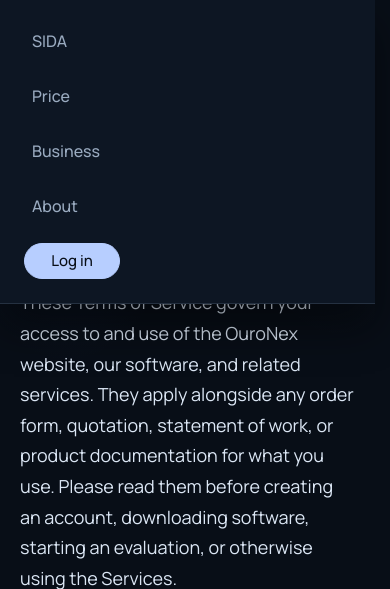
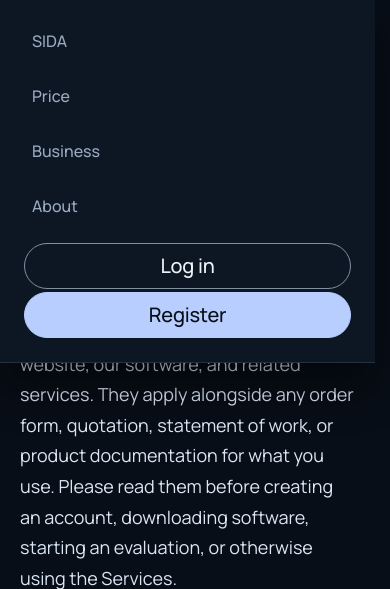
Before and after one commit to DebugZHY/OuroNex-Official-Website, a Django app: page /terms.html in a window 390 px wide, after a click that opens the changed part. Shown: the part 83-672 px from the top of the page. Run offline with Django 5.2, Linux system fonts and the light colour scheme.

Commit message:
feat: add a Register action to the header beside Log in
The header only offered Log in. Register is now the filled primary on the
right, and Log in becomes the quiet outlined secondary on its left — the order
and the weight split measured on linear.app and vercel.com (Log in left/ghost,
Sign up right/solid, 7-12px apart). Both pills carry the 20px label asked for,
46px tall, 12px apart.

- the anchor is added after Log in on 14 pages: the 13 static pages plus the
  Django login page
- assets/site.css owns the pair and drops the old fixed 96px/14px pill;
  assets/legal.css loses its per-page override so legal pages inherit it
- assets/site.js removes Register once a visitor is signed in, where the
  existing avatar replaces Log in
- shared.register.d67299 added to assets/i18n/shared.json and compiled

Verified in the browser: home, arena, news, privacy and the login page all
render Log in 104x46 at 20px transparent over #8290a3 and Register 127x46 at
20px on #b7ceff, 12px apart, no overflow at 1440 or 390; the mobile menu
stacks them at 327x46. i18n_audit.py: 17 pages, 271 keys, 738 entries.

```diff
--- a/404.html
+++ b/404.html
@@ -37,6 +37,7 @@
 <div class="nav-secondary"><div aria-label="Language / 語言 / 语言" class="language-switcher" data-no-i18n="" role="group"><button aria-label="繁體中文" aria-pressed="false" data-lang="zh-TW" type="button">繁</button><button aria-label="简体中文" aria-pressed="false" data-lang="zh-CN" type="button">简</button><button aria-label="English" aria-pressed="true" data-lang="en" type="button">EN</button></div>
 
 <a data-signin="" href="/login/"><span data-i18n="shared.log-in.f7c400">Log in</span></a>
+<a data-register="" href="/register/"><span data-i18n="shared.register.d67299">Register</span></a>
 </div>
 </nav>
 </div>
--- a/arena.html
+++ b/arena.html
@@ -53,6 +53,7 @@
 <div class="nav-secondary"><div aria-label="Language / 語言 / 语言" class="language-switcher" data-no-i18n="" role="group"><button aria-label="繁體中文" aria-pressed="false" data-lang="zh-TW" type="button">繁</button><button aria-label="简体中文" aria-pressed="false" data-lang="zh-CN" type="button">简</button><button aria-label="English" aria-pressed="true" data-lang="en" type="button">EN</button></div>
 
 <a data-signin="" href="/login/"><span data-i18n="shared.log-in.f7c400">Log in</span></a>
+<a data-register="" href="/register/"><span data-i18n="shared.register.d67299">Register</span></a>
 </div>
 </nav>
 </div>
--- a/assets/i18n/shared.js
+++ b/assets/i18n/shared.js
@@ -54,6 +54,11 @@ window.OuroNexI18n = Object.assign(window.OuroNexI18n || {}, {
     "en": "Log in",
     "zh-CN": "登录",
     "zh-TW": "登入"
+  },
+  "shared.register.d67299": {
+    "en": "Register",
+    "zh-CN": "注册",
+    "zh-TW": "註冊"
   },
   "shared.2026-ouronex-technology-company-limite.d294b9": {
     "en": "© 2026 OuroNex Technology Company Limited",
--- a/assets/i18n/shared.json
+++ b/assets/i18n/shared.json
@@ -53,6 +53,11 @@
     "en": "Log in",
     "zh-CN": "登录",
     "zh-TW": "登入"
+  },
+  "shared.register.d67299": {
+    "en": "Register",
+    "zh-CN": "注册",
+    "zh-TW": "註冊"
   },
   "shared.2026-ouronex-technology-company-limite.d294b9": {
     "en": "© 2026 OuroNex Technology Company Limited",
--- a/assets/legal.css
+++ b/assets/legal.css
@@ -58,14 +58,6 @@
   min-width: 40px;
   min-height: 40px;
   font-size: 20px;
-}
-
-.legal-page .desktop-nav .nav-secondary [data-signin] {
-  width: 96px;
-  min-width: 96px;
-  height: 40px;
-  min-height: 40px;
-  font-size: 16px;
 }
 
 .legal-main {
@@ -457,12 +449,6 @@
     font-size: 18px;
   }
 
-  .legal-page .desktop-nav .nav-secondary [data-signin] {
-    height: 36px;
-    min-height: 36px;
-    font-size: 15px;
-  }
-
   .legal-sidebar {
     top: 118px;
   }
--- a/assets/site.css
+++ b/assets/site.css
@@ -42,18 +42,24 @@ p{text-wrap:pretty}p+p{margin-top:18px}strong{font-weight:600;color:var(--ink)}e
 .nav-secondary{display:flex;align-items:center;justify-content:flex-end;gap:20px;flex:0 0 auto}
 .desktop-nav a{position:relative;font-size:14px;color:var(--muted);font-weight:500;padding:14px 0;transition:color .2s,background-color .2s,border-color .2s;white-space:nowrap}
 .desktop-nav a:hover,.desktop-nav a[aria-current='page']{color:var(--ink)}
-.desktop-nav a:not(.nav-contact):not([data-signin])::after{content:'';position:absolute;left:0;right:0;bottom:5px;height:1px;background:var(--accent);transform:scaleX(0);transform-origin:left;transition:transform .25s var(--ease)}
+.desktop-nav a:not(.nav-contact):not([data-signin]):not([data-register])::after{content:'';position:absolute;left:0;right:0;bottom:5px;height:1px;background:var(--accent);transform:scaleX(0);transform-origin:left;transition:transform .25s var(--ease)}
 .desktop-nav a[aria-current='page']::after,.desktop-nav a:hover::after{transform:scaleX(1)}
 .desktop-nav .nav-contact{display:inline-flex;align-items:center;justify-content:center;color:var(--ink);border:1px solid #60718980;border-radius:4px;padding:10px 16px;min-height:44px}
 .desktop-nav .nav-contact:hover{border-color:var(--accent);background:#729eff0a}
 .nav-secondary{gap:12px}
+/* Header actions: Log in is the quiet secondary on the left, Register the filled
+   primary on the right — the order and the weight split measured on linear.app
+   and vercel.com (Log in left / ghost, Sign up right / solid, 7-12px apart). */
 .desktop-nav .nav-secondary .nav-contact,
-.desktop-nav .nav-secondary [data-signin]{display:inline-flex;align-items:center;justify-content:center;min-height:36px;padding:6px 18px;border-radius:999px;font-size:14px;line-height:1.2}
+.desktop-nav .nav-secondary [data-signin],
+.desktop-nav .nav-secondary [data-register]{display:inline-flex;align-items:center;justify-content:center;min-height:46px;padding:0 24px;border-radius:999px;font-size:20px;font-weight:500;line-height:1.2;letter-spacing:-.01em}
 .desktop-nav .nav-secondary .nav-contact{color:var(--ink);background:transparent;border:1px solid #8290a3}
 .desktop-nav .nav-secondary .nav-contact:hover{color:var(--ink);background:#729eff24;border-color:var(--accent)}
-.desktop-nav .nav-secondary [data-signin]{color:var(--bg);background:#b7ceff;border:1px solid #b7ceff;width:96px;min-width:96px;height:var(--nav-pill-height);min-height:var(--nav-pill-height);padding:0;justify-content:center;white-space:nowrap;font-size:14px;line-height:1.2}
+.desktop-nav .nav-secondary [data-signin]{color:var(--ink);background:transparent;border:1px solid #8290a3;white-space:nowrap}
 /* The signed-in avatar is a circle whose diameter equals that same height. */
-.desktop-nav .nav-secondary [data-signin]:hover{color:var(--bg);background:#c6d9ff;border-color:#c6d9ff}
+.desktop-nav .nav-secondary [data-signin]:hover{color:var(--ink);background:#729eff24;border-color:var(--accent)}
+.desktop-nav .nav-secondary [data-register]{color:var(--bg);background:#b7ceff;border:1px solid #b7ceff;white-space:nowrap}
+.desktop-nav .nav-secondary [data-register]:hover{color:var(--bg);background:#c6d9ff;border-color:#c6d9ff}
 .menu-toggle{display:none;width:46px;height:46px;flex:0 0 46px;border:1px solid var(--line);border-radius:4px;background:transparent;align-items:center;justify-content:center;flex-direction:column;gap:6px}
 .menu-toggle span{width:18px;height:1px;background:var(--ink);transition:transform .2s}
 .menu-toggle[aria-expanded='true'] span:first-child{transform:translateY(3.5px) rotate(45deg)}.menu-toggle[aria-expanded='true'] span:last-child{transform:translateY(-3.5px) rotate(-45deg)}
--- a/assets/site.js
+++ b/assets/site.js
@@ -253,6 +253,8 @@
   const setSignedIn = (link, user) => {
     const username = typeof user.username === 'string' ? user.username.trim() : '';
     if (!username) return;
+    /* A signed-in visitor sees an avatar instead of Log in / Register. */
+    document.querySelectorAll('[data-register]').forEach(node => node.remove());
     const avatar = safeAvatarUrl(user.avatar);
     link.setAttribute('href', '/dashboard/');
     link.classList.add('is-authenticated');
--- a/backend/templates/accounts/login.html
+++ b/backend/templates/accounts/login.html
@@ -44,6 +44,7 @@
 <div class="nav-secondary"><div aria-label="Language / 語言 / 语言" class="language-switcher" data-no-i18n="" role="group"><button aria-label="繁體中文" aria-pressed="false" data-lang="zh-TW" type="button">繁</button><button aria-label="简体中文" aria-pressed="false" data-lang="zh-CN" type="button">简</button><button aria-label="English" aria-pressed="true" data-lang="en" type="button">EN</button></div>
 
 <a aria-current="page" data-signin="" href="/login/"><span data-i18n="shared.log-in.f7c400">Log in</span></a>
+<a data-register="" href="/register/"><span data-i18n="shared.register.d67299">Register</span></a>
 </div>
 </nav>
 </div>
--- a/index.html
+++ b/index.html
@@ -45,6 +45,7 @@
 <div class="nav-secondary">
 <div aria-label="Language / 語言 / 语言" class="language-switcher" data-no-i18n="" role="group"><button aria-label="繁體中文" aria-pressed="false" data-lang="zh-TW" type="button">繁</button><button aria-label="简体中文" aria-pressed="false" data-lang="zh-CN" type="button">简</button><button aria-label="English" aria-pressed="true" data-lang="en" type="button">EN</button></div>
 <a data-signin="" href="/login/"><span data-i18n="shared.log-in.f7c400">Log in</span></a>
+<a data-register="" href="/register/"><span data-i18n="shared.register.d67299">Register</span></a>
 </div>
 </nav>
 </div>
--- a/news/_template.html
+++ b/news/_template.html
@@ -65,6 +65,7 @@
 <div class="nav-secondary"><div aria-label="Language / 語言 / 语言" class="language-switcher" data-no-i18n="" role="group"><button aria-label="繁體中文" aria-pressed="false" data-lang="zh-TW" type="button">繁</button><button aria-label="简体中文" aria-pressed="false" data-lang="zh-CN" type="button">简</button><button aria-label="English" aria-pressed="true" data-lang="en" type="button">EN</button></div>
 
 <a data-signin="" href="/login/"><span data-i18n="shared.log-in.f7c400">Log in</span></a>
+<a data-register="" href="/register/"><span data-i18n="shared.register.d67299">Register</span></a>
 </div>
 </nav>
 </div>
--- a/news/sample-drawings-as-engineer.html
+++ b/news/sample-drawings-as-engineer.html
@@ -65,6 +65,7 @@
 <div class="nav-secondary"><div aria-label="Language / 語言 / 语言" class="language-switcher" data-no-i18n="" role="group"><button aria-label="繁體中文" aria-pressed="false" data-lang="zh-TW" type="button">繁</button><button aria-label="简体中文" aria-pressed="false" data-lang="zh-CN" type="button">简</button><button aria-label="English" aria-pressed="true" data-lang="en" type="button">EN</button></div>
 
 <a data-signin="" href="/login/"><span data-i18n="shared.log-in.f7c400">Log in</span></a>
+<a data-register="" href="/register/"><span data-i18n="shared.register.d67299">Register</span></a>
 </div>
 </nav>
 </div>
--- a/news/sample-hong-kong-gba.html
+++ b/news/sample-hong-kong-gba.html
@@ -65,6 +65,7 @@
 <div class="nav-secondary"><div aria-label="Language / 語言 / 语言" class="language-switcher" data-no-i18n="" role="group"><button aria-label="繁體中文" aria-pressed="false" data-lang="zh-TW" type="button">繁</button><button aria-label="简体中文" aria-pressed="false" data-lang="zh-CN" type="button">简</button><button aria-label="English" aria-pressed="true" data-lang="en" type="button">EN</button></div>
 
 <a data-signin="" href="/login/"><span data-i18n="shared.log-in.f7c400">Log in</span></a>
+<a data-register="" href="/register/"><span data-i18n="shared.register.d67299">Register</span></a>
 </div>
 </nav>
 </div>
--- a/news/sample-llm-drawing-review.html
+++ b/news/sample-llm-drawing-review.html
@@ -65,6 +65,7 @@
 <div class="nav-secondary"><div aria-label="Language / 語言 / 语言" class="language-switcher" data-no-i18n="" role="group"><button aria-label="繁體中文" aria-pressed="false" data-lang="zh-TW" type="button">繁</button><button aria-label="简体中文" aria-pressed="false" data-lang="zh-CN" type="button">简</button><button aria-label="English" aria-pressed="true" data-lang="en" type="button">EN</button></div>
 
 <a data-signin="" href="/login/"><span data-i18n="shared.log-in.f7c400">Log in</span></a>
+<a data-register="" href="/register/"><span data-i18n="shared.register.d67299">Register</span></a>
 </div>
 </nav>
 </div>
--- a/news/sample-pilot-to-practice.html
+++ b/news/sample-pilot-to-practice.html
@@ -65,6 +65,7 @@
 <div class="nav-secondary"><div aria-label="Language / 語言 / 语言" class="language-switcher" data-no-i18n="" role="group"><button aria-label="繁體中文" aria-pressed="false" data-lang="zh-TW" type="button">繁</button><button aria-label="简体中文" aria-pressed="false" data-lang="zh-CN" type="button">简</button><button aria-label="English" aria-pressed="true" data-lang="en" type="button">EN</button></div>
 
 <a data-signin="" href="/login/"><span data-i18n="shared.log-in.f7c400">Log in</span></a>
+<a data-register="" href="/register/"><span data-i18n="shared.register.d67299">Register</span></a>
 </div>
 </nav>
 </div>
--- a/news/sample-review-as-product.html
+++ b/news/sample-review-as-product.html
@@ -65,6 +65,7 @@
 <div class="nav-secondary"><div aria-label="Language / 語言 / 语言" class="language-switcher" data-no-i18n="" role="group"><button aria-label="繁體中文" aria-pressed="false" data-lang="zh-TW" type="button">繁</button><button aria-label="简体中文" aria-pressed="false" data-lang="zh-CN" type="button">简</button><button aria-label="English" aria-pressed="true" data-lang="en" type="button">EN</button></div>
 
 <a data-signin="" href="/login/"><span data-i18n="shared.log-in.f7c400">Log in</span></a>
+<a data-register="" href="/register/"><span data-i18n="shared.register.d67299">Register</span></a>
 </div>
 </nav>
 </div>
--- a/news/sample-sida-2026.html
+++ b/news/sample-sida-2026.html
@@ -65,6 +65,7 @@
 <div class="nav-secondary"><div aria-label="Language / 語言 / 语言" class="language-switcher" data-no-i18n="" role="group"><button aria-label="繁體中文" aria-pressed="false" data-lang="zh-TW" type="button">繁</button><button aria-label="简体中文" aria-pressed="false" data-lang="zh-CN" type="button">简</button><button aria-label="English" aria-pressed="true" data-lang="en" type="button">EN</button></div>
 
 <a data-signin="" href="/login/"><span data-i18n="shared.log-in.f7c400">Log in</span></a>
+<a data-register="" href="/register/"><span data-i18n="shared.register.d67299">Register</span></a>
 </div>
 </nav>
 </div>
--- a/news/sample-soda-assumptions.html
+++ b/news/sample-soda-assumptions.html
@@ -65,6 +65,7 @@
 <div class="nav-secondary"><div aria-label="Language / 語言 / 语言" class="language-switcher" data-no-i18n="" role="group"><button aria-label="繁體中文" aria-pressed="false" data-lang="zh-TW" type="button">繁</button><button aria-label="简体中文" aria-pressed="false" data-lang="zh-CN" type="button">简</button><button aria-label="English" aria-pressed="true" data-lang="en" type="button">EN</button></div>
 
 <a data-signin="" href="/login/"><span data-i18n="shared.log-in.f7c400">Log in</span></a>
+<a data-register="" href="/register/"><span data-i18n="shared.register.d67299">Register</span></a>
 </div>
 </nav>
 </div>
--- a/privacy.html
+++ b/privacy.html
@@ -42,6 +42,7 @@
 <div class="nav-secondary">
 <div aria-label="Language / 語言 / 语言" class="language-switcher" data-no-i18n="" role="group"><button aria-label="繁體中文" aria-pressed="false" data-lang="zh-TW" type="button">繁</button><button aria-label="简体中文" aria-pressed="false" data-lang="zh-CN" type="button">简</button><button aria-label="English" aria-pressed="true" data-lang="en" type="button">EN</button></div>
 <a data-signin="" href="/login/"><span data-i18n="shared.log-in.f7c400">Log in</span></a>
+<a data-register="" href="/register/"><span data-i18n="shared.register.d67299">Register</span></a>
 </div>
 </nav>
 </div>
--- a/terms.html
+++ b/terms.html
@@ -42,6 +42,7 @@
 <div class="nav-secondary">
 <div aria-label="Language / 語言 / 语言" class="language-switcher" data-no-i18n="" role="group"><button aria-label="繁體中文" aria-pressed="false" data-lang="zh-TW" type="button">繁</button><button aria-label="简体中文" aria-pressed="false" data-lang="zh-CN" type="button">简</button><button aria-label="English" aria-pressed="true" data-lang="en" type="button">EN</button></div>
 <a data-signin="" href="/login/"><span data-i18n="shared.log-in.f7c400">Log in</span></a>
+<a data-register="" href="/register/"><span data-i18n="shared.register.d67299">Register</span></a>
 </div>
 </nav>
 </div>
```
